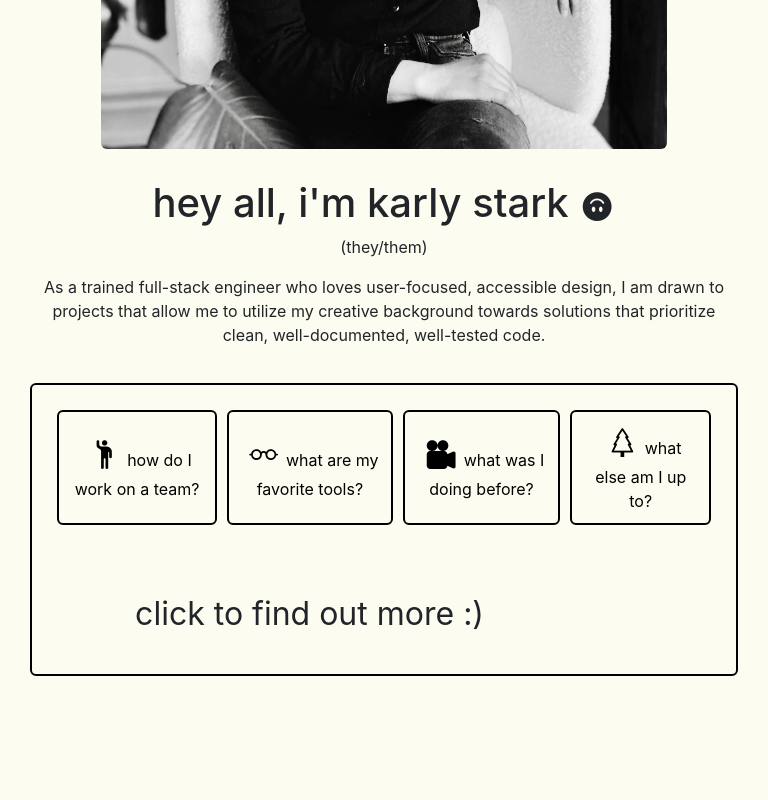
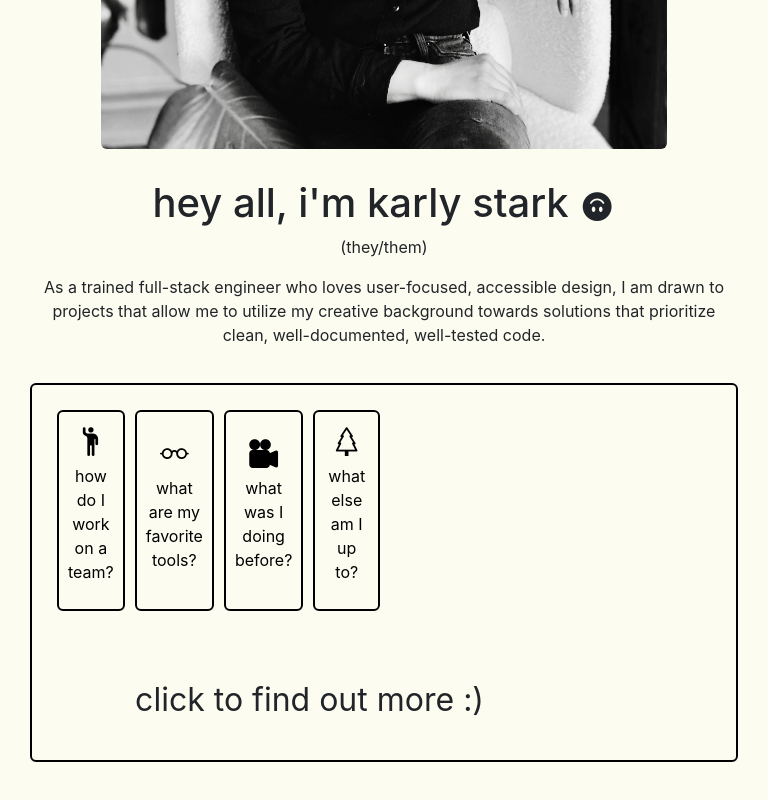
Before and after one commit to karlystark/portfolio, a React (Create React App) app: page /about in a window 768 px wide. Shown: the part 833-1633 px from the top of the page. Before the commit the page ends 1559 px from the top, so only its background shows below. Built offline with nearby package versions, Linux system fonts and the light colour scheme; the HTML template or start-up script is replaced by a standard one; a web font is replaced by a local one.

Commit message:
changed aspect ratio of buttons and text size in QuestionSelect component, for increased text clarity

```diff
--- a/src/QuestionSelect.css
+++ b/src/QuestionSelect.css
@@ -1,6 +1,6 @@
 /************** QUESTION SELECT *****************/
 
-.QuestionSelect{
+.QuestionSelect {
   display: flex;
   border-radius: 6px;
   margin: 20px;
@@ -9,43 +9,44 @@
   border: 2px solid black;
 }
 
-.QuestionSelect-buttons{
+.QuestionSelect-buttons {
   display: flex;
   flex-direction: column;
   height: 100%;
-  width: auto;
+  width: 50%;
 }
 
-.QuestionSelect-btn{
+.QuestionSelect-btn {
   background-color: transparent;
   border: 2px solid black;
   cursor: pointer;
   margin: 5px;
   padding: 10px;
   border-radius: 6px;
-  color:  black;
+  color: black;
 
 }
 
-.QuestionSelect-text{
-  max-width: 50%;
+.QuestionSelect-text {
+  width: 60%;
   margin-left: 20px;
-  font-size: .9em;
+  margin-right: 10px;
+  font-size: 1rem;
   text-align: left;
 }
 
-.QuestionSelect-default{
+.QuestionSelect-default {
   font-size: 2em;
   margin-top: 30px;
   margin-left: 30px;
 }
 
-.QuestionSelect-btn:hover{
+.QuestionSelect-btn:hover {
   background-color: black;
   color: #fdfcf0;
 }
 
-.active{
+.active {
   background-color: black;
   color: #fdfcf0;
 }
@@ -54,12 +55,13 @@
 
 
 @media (min-width: 280px) and (max-width: 320px) {
-  .QuestionSelect-btn{
+  .QuestionSelect-btn {
     font-size: .7rem;
   }
+
   .QuestionSelect-text {
     font-size: .9rem;
-    max-width: 90%;
+    width: 90%;
     margin-left: 10px;
     margin-top: 30px;
   }
@@ -67,53 +69,64 @@
   .QuestionSelect {
     width: 100%;
   }
-  .QuestionSelect-buttons{
+
+  .QuestionSelect-buttons {
     flex-direction: column;
     width: 100%;
   }
-  .QuestionSelect{
+
+  .QuestionSelect {
     flex-direction: column;
   }
 }
 
 @media (min-width: 320px) and (max-width: 480px) {
-  .QuestionSelect-btn{
+  .QuestionSelect-btn {
     font-size: .85rem;
+    padding: 9px;
   }
+
   .QuestionSelect-text {
     font-size: 1rem;
-    max-width: 100%;
+    width: 90%;
     margin-left: 10px;
     margin-top: 30px;
   }
-  .QuestionSelect-buttons{
+
+  .QuestionSelect-buttons {
     flex-direction: column;
     width: 100%;
   }
-  .QuestionSelect{
+
+  .QuestionSelect {
     flex-direction: column;
   }
 }
 
 @media (min-width: 480px) and (max-width: 768px) {
-  .QuestionSelect-btn{
+  .QuestionSelect-btn {
     font-size: 1rem;
+    padding: 9px;
   }
+
   .QuestionSelect-text {
     font-size: 1rem;
-    max-width: 100%;
+    width: 90%;
     margin-top: 30px;
     margin-left: 10px;
   }
-  .QuestionSelect-buttons{
+
+  .QuestionSelect-buttons {
     flex-direction: row;
+    width: 100%;
   }
-  .QuestionSelect{
+
+  .QuestionSelect {
     flex-direction: column;
   }
 }
 
-@media (min-width: 768px) and (max-width: 1024px){
+@media (min-width: 768px) and (max-width: 1024px) {
   .QuestionSelect-btn {
     font-size: 1rem;
   }
@@ -122,4 +135,8 @@
     font-size: 1rem;
     margin-left: 8%;
   }
+
+  .QuestionSelect-buttons {
+    width: 50%;
+  }
 }
--- a/src/QuestionSelect.js
+++ b/src/QuestionSelect.js
@@ -43,7 +43,8 @@ function QuestionSelect() {
             className={`QuestionSelect-btn ${selectedBtn === button.id ? 'active' : ''}`}
             onClick={() => handleClick(button.id)}
           >
-            <i className={button.emoji}></i>{button.label}
+            <i className={button.emoji}></i>
+            <p>{button.label}</p>
           </button>
         ))}
       </div>
```
